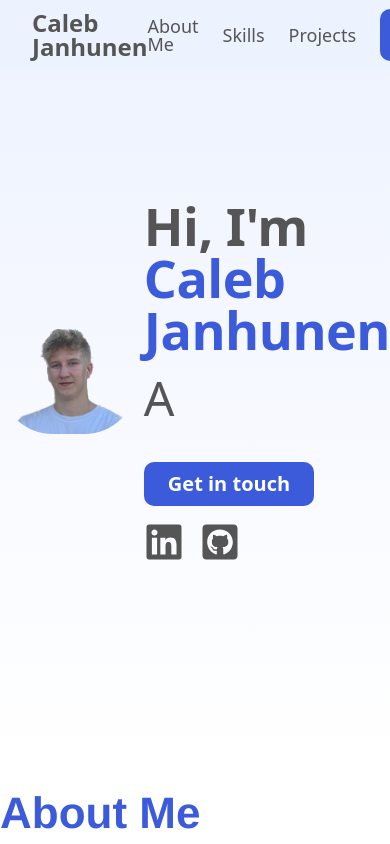
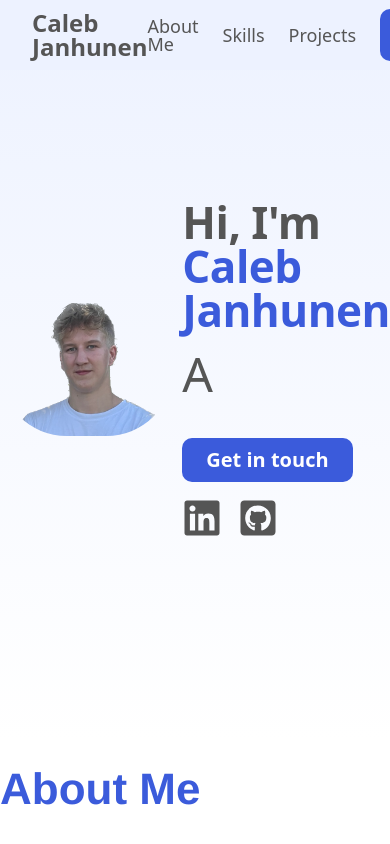
Before and after one commit to calebjanhunen/portfolio, a React (Create React App) app: page / in a window 390 px wide. Shown: the top 844 px of the page. Built offline with nearby package versions, Linux system fonts and the light colour scheme.

Commit message:
Added media query for primary heading

```diff
--- a/src/sass/_typography.scss
+++ b/src/sass/_typography.scss
@@ -19,3 +19,12 @@
     font-weight: 100;
     margin-bottom: 2.4rem;
 }
+
+/**********************/
+// BELOW 1104 px (landscape tablets)
+/**********************/
+@media (max-width: $landscape-tablets) {
+    .heading-primary {
+        font-size: 4.4rem;
+    }
+}
--- a/src/sass/_variables.scss
+++ b/src/sass/_variables.scss
@@ -11,8 +11,13 @@ $font-color-primary: #555;
 /****************** FONT ***************/
 $default-font: 1.6rem;
 
+/****************** OTHERS ***************/
 $default-border-radius: 1rem;
 
 $box-shadow-default: 0rem 0rem 2.8rem rgba(#000, 0.15);
 
 $section-padding-top: 12.8rem;
+
+/****************** MEDIA QUERY BREAKPOINTS***************/
+// BELOW 1104 px (landscape tablets)
+$landscape-tablets: 69em;
```
Also changed, not shown: src/sections/Hero/Hero.scss (+13 -0 lines).
